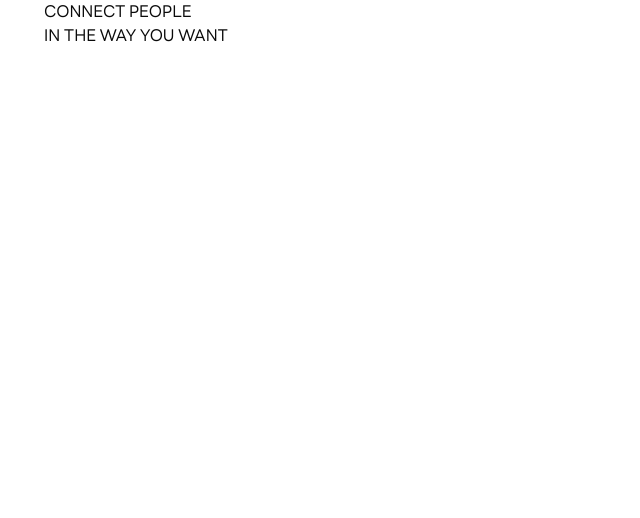
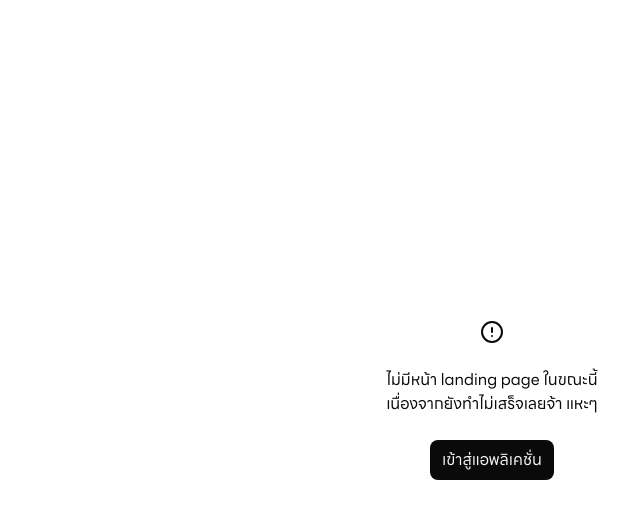
Before and after one commit to qwrtsdev/bento-frontend, a Next.js app: page / in a window 1280 px wide. Shown: the top 518 px of the page, without its empty margins (148-788 px from the left). Built offline with nearby package versions, Linux system fonts and the light colour scheme; what @radix-ui/themes would draw is missing.

Commit message:
feat: added placeholder landing page

```diff
--- a/src/app/page.tsx
+++ b/src/app/page.tsx
@@ -1,15 +1,24 @@
-import Image from "next/image";
 import Footer from "@/components/Footer";
+import { CircleAlert } from "lucide-react";
+import Link from "next/link";
 
 export default function Page() {
   return (
     <div className="w-full flex flex-col dark:bg-neutral-950 dark:text-neutral-100">
       <div className="h-screen overflow-y-hidden scrollbar-hide flex justify-center">
-        <div className="max-w-4xl w-full">
-          <div className="uppercase">
-            <h1>connect people</h1>
-            <p>in the way you want</p>
-          </div>
+        <div className="max-w-4xl w-full h-full flex justify-center items-center flex-col gap-6">
+          <CircleAlert className="inline" />
+          <p className="text-center">
+            ไม่มีหน้า landing page ในขณะนี้
+            <br />
+            เนื่องจากยังทำไม่เสร็จเลยจ้า แหะๆ
+          </p>
+          <Link
+            href="/app/chat"
+            className="px-3 py-2 bg-neutral-950 dark:bg-neutral-100 text-neutral-100 dark:text-neutral-950 rounded-md hover:bg-neutral-800 dark:hover:bg-neutral-300"
+          >
+            เข้าสู่แอพลิเคชั่น
+          </Link>
         </div>
       </div>
 
```
